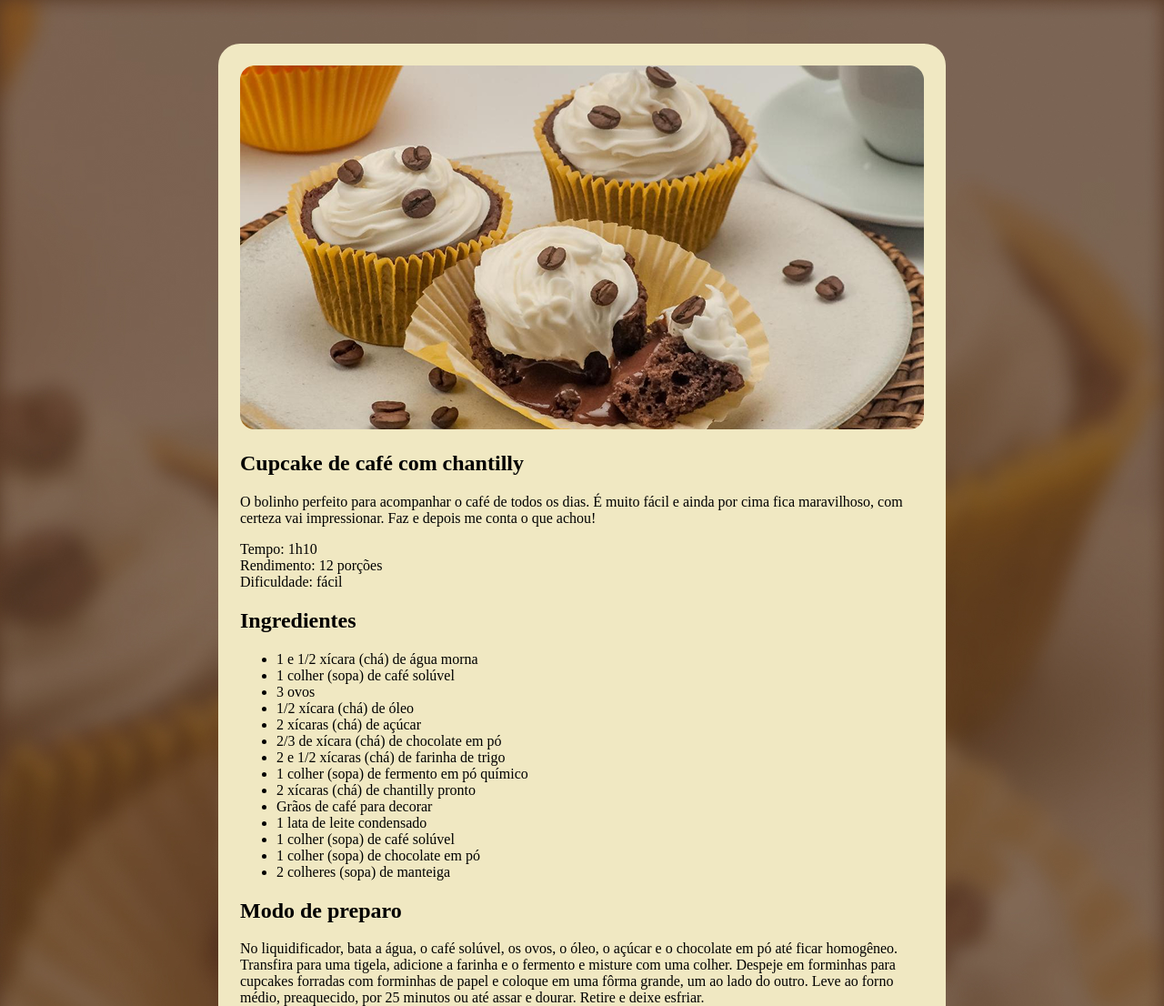
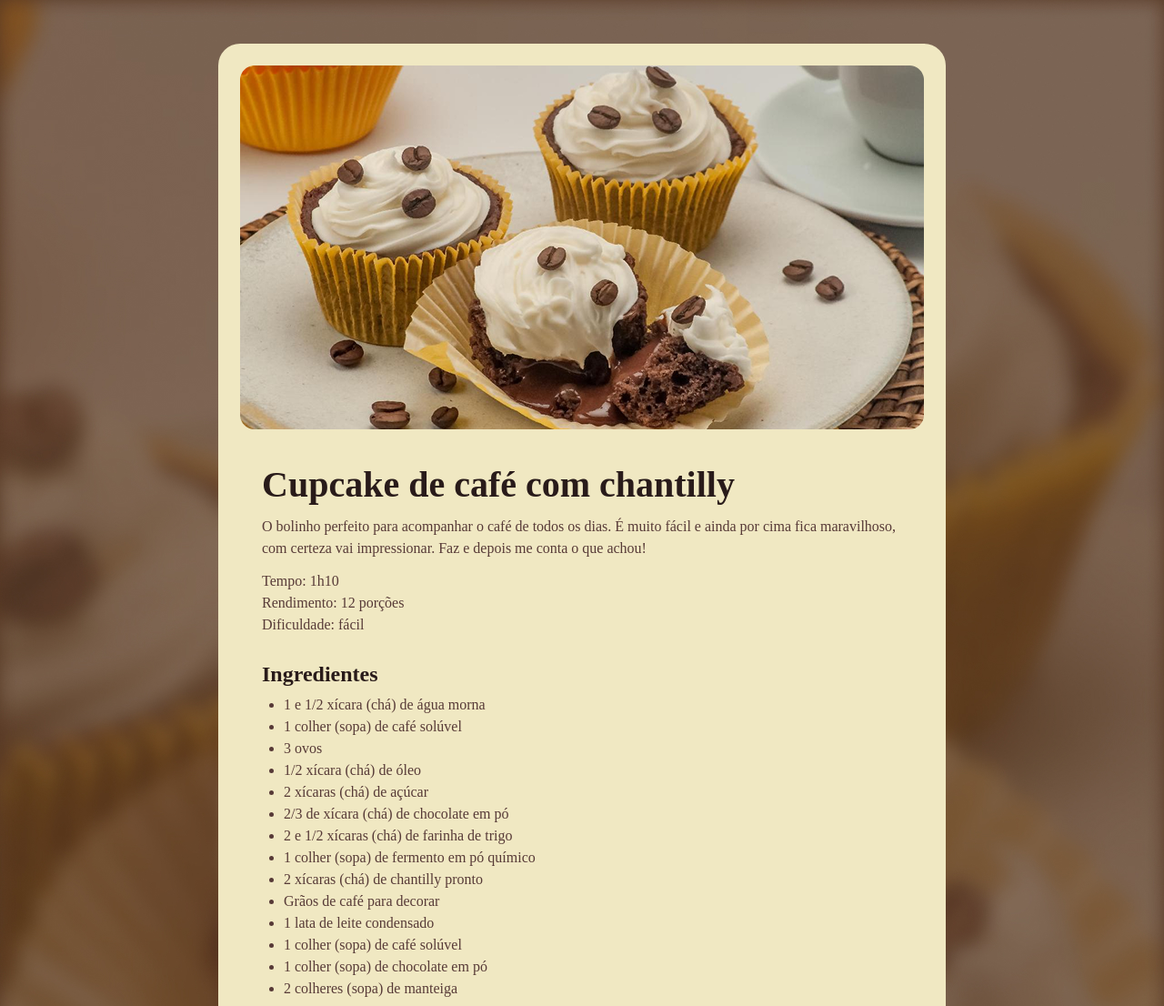
Before and after one commit to MiguelLima01/Rocketseat_FullStack, a plain HTML site: page index.html in a window 1280 px wide. Shown: the top 1106 px of the page at 91% size. Drawn offline with Linux system fonts and the light colour scheme; a web font is replaced by a local one.

Commit message:
personalizando espaços

```diff
--- a/index.html
+++ b/index.html
@@ -1,10 +1,14 @@
 <!DOCTYPE html>
 <html lang="en">
 <head>
+
+    <link rel="preconnect" href="https://fonts.googleapis.com">
+    <link rel="preconnect" href="https://fonts.gstatic.com" crossorigin>
     <meta charset="UTF-8">
     <meta name="viewport" content="width=device-width, initial-scale=1.0">
     <title>Pagina de Receita</title>
     <link rel="stylesheet" href="style.css">
+    <link href="https://fonts.googleapis.com/css2?family=Alice&display=swap" rel="stylesheet">
 </head>
 <body>
     <div id="page">
--- a/style.css
+++ b/style.css
@@ -1,3 +1,14 @@
+* {
+    margin: 0;
+    padding: 0;
+}
+
+:root {
+      font-family: "Alice", serif;
+      line-height: 150%;
+      color: #573a37;
+}
+
 body {
     background-image: url(./assets/pg.jpg);
     background-size: cover;
@@ -11,3 +22,35 @@
     margin: 48px auto;
     box-sizing: border-box;
 }
+
+main {
+    padding: 24px;
+}
+
+section + section {
+    margin-top: 24px;
+}
+
+#about p + p {
+    margin-top: 12px;
+}
+
+h1 {
+    line-height: 140%;
+    font-size: 40px;
+    margin-bottom: 4px;
+}
+
+h2 {
+    font-size: 24px;
+}
+
+h1, h2 {
+    color: #291b1a;
+    margin-bottom: 4px;
+    line-height: 150%;
+}
+
+ul {
+    padding-left: 24px;
+}
```
